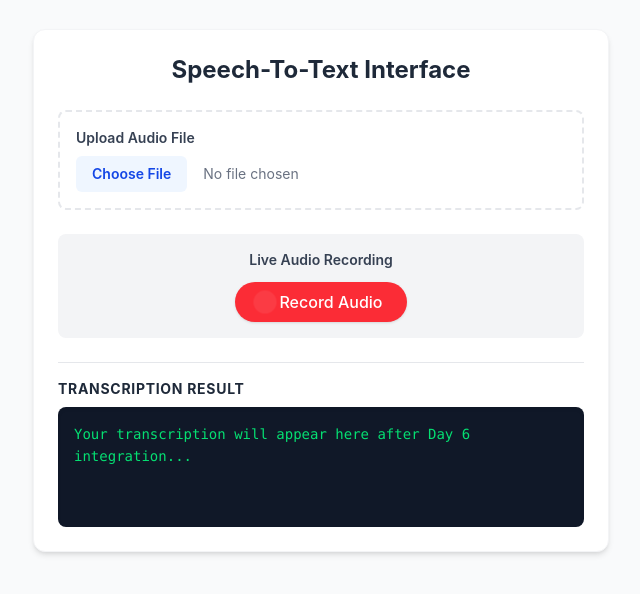
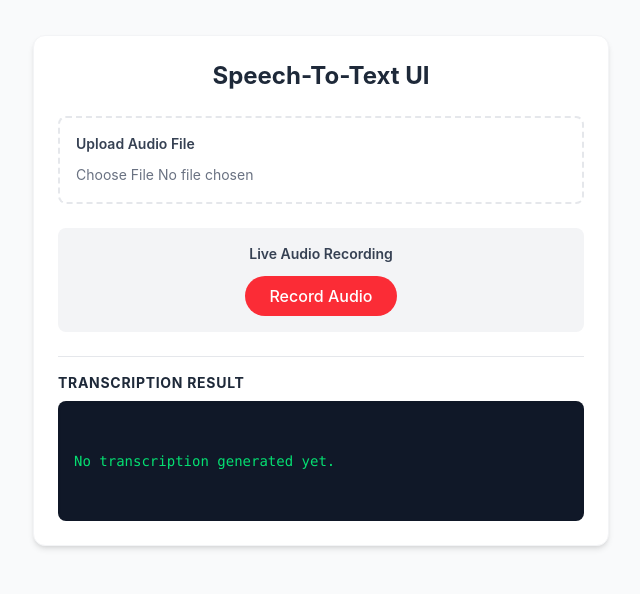
Before and after one commit to Barthunia7/Project1, a React (Vite) app: page / in a window 1280 px wide. Shown: the part 110-704 px from the top of the page, without its empty margins (319-959 px from the left). Built offline with nearby package versions, Linux system fonts and the light colour scheme.

Commit message:
resolve day 6 integration, add local mock bypass mode for openai 429 quota exceptions

```diff
--- a/package.json
+++ b/package.json
@@ -11,6 +11,7 @@
   },
   "dependencies": {
     "@tailwindcss/vite": "^4.3.0",
+    "axios": "^1.16.1",
     "react": "^19.2.6",
     "react-dom": "^19.2.6"
   },
--- a/src/components/AudioRecorder.jsx
+++ b/src/components/AudioRecorder.jsx
@@ -1,15 +1,16 @@
 import React, { useState, useRef } from 'react';
+import axios from 'axios';
 
 export default function AudioRecorder() {
   const [audioFile, setAudioFile] = useState(null);
   const [isRecording, setIsRecording] = useState(false);
   const [audioUrl, setAudioUrl] = useState(null);
-  const [transcription, setTranscription] = useState("Your transcription will appear here after Day 6 integration...");
+  const [transcription, setTranscription] = useState("");
+  const [isLoading, setIsLoading] = useState(false);
 
   const mediaRecorderRef = useRef(null);
   const audioChunksRef = useRef([]);
 
-  // Handle local file upload
   const handleFileUpload = (e) => {
     const file = e.target.files[0];
     if (file) {
@@ -18,32 +19,27 @@ export default function AudioRecorder() {
     }
   };
 
-  // Start recording using MediaRecorder API
   const startRecording = async () => {
     try {
       const stream = await navigator.mediaDevices.getUserMedia({ audio: true });
       mediaRecorderRef.current = new MediaRecorder(stream);
       audioChunksRef.current = [];
-
-      mediaRecorderRef.current.ondataavailable = (event) => {
-        if (event.data.size > 0) audioChunksRef.current.push(event.data);
+      mediaRecorderRef.current.ondataavailable = (e) => {
+        if (e.data.size > 0) audioChunksRef.current.push(e.data);
       };
-
       mediaRecorderRef.current.onstop = () => {
         const audioBlob = new Blob(audioChunksRef.current, { type: 'audio/wav' });
         const file = new File([audioBlob], "recorded_audio.wav", { type: 'audio/wav' });
         setAudioFile(file);
         setAudioUrl(URL.createObjectURL(audioBlob));
       };
-
       mediaRecorderRef.current.start();
       setIsRecording(true);
     } catch (err) {
-      alert("Microphone access denied or unavailable.");
+      alert("Microphone access denied.");
     }
   };
 
-  // Stop recording
   const stopRecording = () => {
     if (mediaRecorderRef.current && isRecording) {
       mediaRecorderRef.current.stop();
@@ -52,57 +48,81 @@ export default function AudioRecorder() {
     }
   };
 
+  // Connects frontend to backend server on port 5000
+  const handleTranscribe = async () => {
+    if (!audioFile) return alert("Please record or upload an audio file first!");
+
+    setIsLoading(true);
+    setTranscription("");
+
+    const formData = new FormData();
+    formData.append('audio', audioFile);
+
+    try {
+      const response = await axios.post('http://localhost:5000/api/transcribe', formData, {
+        headers: { 'Content-Type': 'multipart/form-data' }
+      });
+      setTranscription(response.data.text);
+    } catch (error) {
+      setTranscription("Error connecting to backend server. Make sure it is running via 'node index.js'!");
+    } finally {
+      setIsLoading(false);
+    }
+  };
+
   return (
     <div className="min-h-screen bg-gray-50 flex flex-col items-center justify-center p-6">
       <div className="w-full max-w-xl bg-white shadow-md rounded-xl p-6 border border-gray-100">
-        <h1 className="text-2xl font-bold text-gray-800 mb-6 text-center">Speech-To-Text Interface</h1>
+        <h1 className="text-2xl font-bold text-gray-800 mb-6 text-center">Speech-To-Text UI</h1>
 
-        {/* 1. File Upload Section */}
-        <div className="mb-6 p-4 border-2 border-dashed border-gray-200 rounded-lg hover:border-blue-400 transition-colors">
+        {/* File Upload Section */}
+        <div className="mb-6 p-4 border-2 border-dashed border-gray-200 rounded-lg">
           <label className="block text-sm font-semibold text-gray-700 mb-2">Upload Audio File</label>
-          <input
-            type="file"
-            accept="audio/*"
-            onChange={handleFileUpload}
-            className="w-full text-sm text-gray-500 file:mr-4 file:py-2 file:px-4 file:rounded-md file:border-0 file:text-sm file:font-semibold file:bg-blue-50 file:text-blue-700 hover:file:bg-blue-100 cursor-pointer"
-          />
+          <input type="file" accept="audio/*" onChange={handleFileUpload} className="w-full text-sm text-gray-500" />
         </div>
 
-        {/* 2. Audio Recorder Section */}
+        {/* Recording Section */}
         <div className="mb-6 flex flex-col items-center justify-center p-4 bg-gray-100 rounded-lg">
           <span className="text-sm font-semibold text-gray-700 mb-3">Live Audio Recording</span>
           {!isRecording ? (
-            <button
-              onClick={startRecording}
-              className="px-6 py-2 bg-red-500 hover:bg-red-600 text-white font-medium rounded-full shadow-sm flex items-center gap-2 transition-transform transform hover:scale-105"
-            >
-              <span className="w-3 h-3 bg-white rounded-full animate-ping"></span>
+            <button onClick={startRecording} className="px-6 py-2 bg-red-500 hover:bg-red-600 text-white font-medium rounded-full">
               Record Audio
             </button>
           ) : (
-            <button
-              onClick={stopRecording}
-              className="px-6 py-2 bg-gray-800 hover:bg-gray-900 text-white font-medium rounded-full shadow-sm flex items-center gap-2 transition-transform transform hover:scale-105"
-            >
-              <span className="w-3 h-3 bg-red-500 rounded-full"></span>
+            <button onClick={stopRecording} className="px-6 py-2 bg-gray-800 hover:bg-gray-900 text-white font-medium rounded-full">
               Stop Recording
             </button>
           )}
         </div>
 
-        {/* Selected/Recorded Audio Preview */}
+        {/* Audio Player and Transcribe Action Button */}
         {audioUrl && (
           <div className="mb-6 p-3 bg-blue-50 border border-blue-200 rounded-lg">
             <p className="text-xs font-semibold text-blue-800 mb-1">Loaded File: {audioFile?.name || "Live Recording"}</p>
             <audio src={audioUrl} controls className="w-full h-10 mt-1" />
+
+            <button
+              onClick={handleTranscribe}
+              disabled={isLoading}
+              className="w-full mt-3 py-2 bg-blue-600 hover:bg-blue-700 disabled:bg-blue-300 text-white font-semibold rounded-md transition-colors"
+            >
+              {isLoading ? "Transcribing File..." : "Send for Transcription"}
+            </button>
           </div>
         )}
 
-        {/* 3. Transcription Display Section */}
+        {/* Live Transcription Box */}
         <div className="border-t border-gray-200 pt-4">
           <h3 className="text-sm font-bold text-gray-800 mb-2 uppercase tracking-wider">Transcription Result</h3>
-          <div className="w-full min-h-[120px] bg-gray-900 text-green-400 font-mono p-4 rounded-lg text-sm overflow-y-auto leading-relaxed shadow-inner">
-            {transcription}
+          <div className="w-full min-h-[120px] bg-gray-900 text-green-400 font-mono p-4 rounded-lg text-sm flex items-center justify-center shadow-inner">
+            {isLoading ? (
+              <div className="flex flex-col items-center gap-2">
+                <div className="w-6 h-6 border-2 border-green-400 border-t-transparent rounded-full animate-spin"></div>
+                <span>Processing audio...</span>
+              </div>
+            ) : (
+              <p className="w-full text-left">{transcription || "No transcription generated yet."}</p>
+            )}
           </div>
         </div>
       </div>
```
Also changed, not shown: 2 other files (tests, documents, lock files or other folders).
